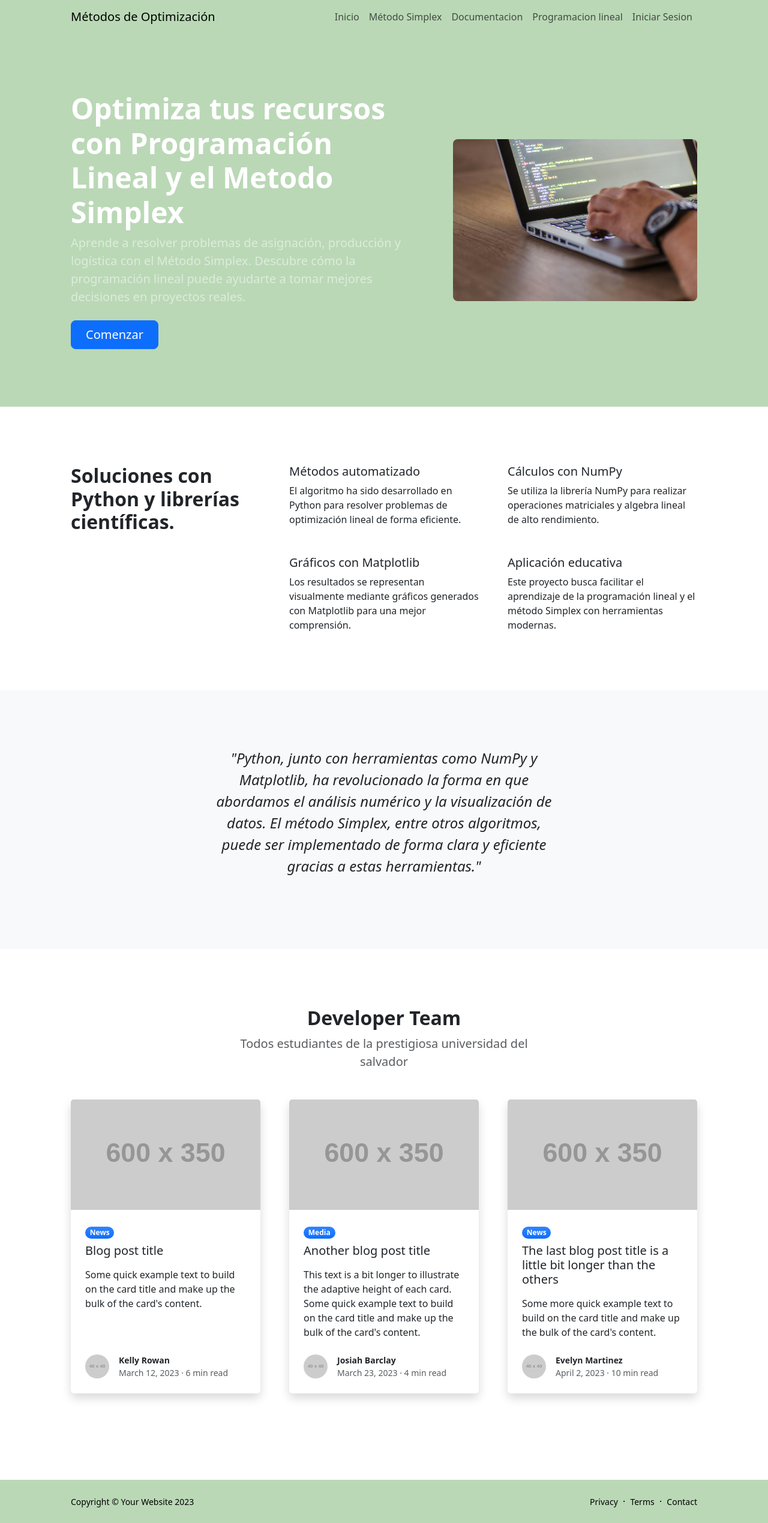
After one commit to m-lucy2405/SystemMOP_PL, a Django app: template lineal_solver_PL_MOP/lineal_solver/templates/home.html in a window 1280 px wide. The commit adds this page. Shown: the whole page at 60% size. Run offline with Django 5.2, Linux system fonts and the light colour scheme; the template is opened without the code that fills it, so the values that code supplies are empty; grey boxes labelled with a size stand in for pictures from a placeholder-image service; some libraries are stand-ins or nearby versions.

Commit message:
agregando el metodo simplex al navbar con redireccion
y agregando diseños

```diff
--- a/lineal_solver_PL_MOP/lineal_solver/lineal_solver/urls.py
+++ b/lineal_solver_PL_MOP/lineal_solver/lineal_solver/urls.py
@@ -6,5 +6,5 @@ urlpatterns = [
     path('admin/', admin.site.urls),
     path('simplex/', include('apps.metodo_simplex.urls')),
     path('grafico/', include('apps.metodo_grafico.urls')),
-    path('', views.index, name='index'),
+    path('', views.home, name='home'),
 ]
--- a/lineal_solver_PL_MOP/lineal_solver/lineal_solver/views.py
+++ b/lineal_solver_PL_MOP/lineal_solver/lineal_solver/views.py
@@ -1,4 +1,7 @@
 from django.shortcuts import render
+
+def home(request):
+    return render(request, 'home.html')
 
 def index(request):
     return render(request, 'index.html')
--- /dev/null
+++ b/lineal_solver_PL_MOP/lineal_solver/static/css/base.css
@@ -0,0 +1,28 @@
+@import url('variables.css');
+
+.navbar-custom {
+    background-color: var(--color-primario) !important;
+}
+
+.navbar-custom .navbar-link,
+.navbar-custom .navbar-brand {
+    color: var(--color-negro) !important;
+}
+
+.navbar-custom .navbar-brand:hover, .navbar-custom .nav-link:hover {
+    color: var(--color-blanco) !important;
+}
+
+.footer-custom {
+    background-color: var(--color-primario) !important;
+    color: var(--color-negro) !important;
+}
+
+.footer-custom a {
+    color: var(--color-negro) !important;
+    text-decoration: none;
+}
+
+.footer-custom a:hover {
+    color: var(--color-blanco) !important;
+}
--- /dev/null
+++ b/lineal_solver_PL_MOP/lineal_solver/static/css/home.css
@@ -0,0 +1,5 @@
+@import url('variables.css');
+
+.header-custom{
+    background-color: var(--color-primario) !important;
+}
--- /dev/null
+++ b/lineal_solver_PL_MOP/lineal_solver/static/css/variables.css
@@ -0,0 +1,29 @@
+/* :root {
+    --color-oscuro: #ADB2D4;
+    --color-primario: #C7D9DD;
+    --color-secundario: #D5E5D5;
+    --color-claro: #EEF1DA;
+    --color-blanco: #ffffff;
+    --color-negro: #000000;
+    --color-gris: #c0c0c0;
+} */
+
+/* :root {
+    --color-oscuro: #BDB395;
+    --color-primario: #D5C7A3;
+    --color-secundario: #F2E2B1;
+    --color-claro: #F6F0F0;
+    --color-blanco: #ffffff;
+    --color-negro: #000000;
+    --color-gris: #c0c0c0;
+} */
+
+:root {
+    --color-oscuro: #8D77AB;
+    --color-primario: #BAD8B6;
+    --color-secundario: #E1EACD;
+    --color-claro: #F9F6E6;
+    --color-blanco: #ffffff;
+    --color-negro: #000000;
+    --color-gris: #c0c0c0;
+}
--- a/lineal_solver_PL_MOP/lineal_solver/templates/base.html
+++ b/lineal_solver_PL_MOP/lineal_solver/templates/base.html
@@ -1,32 +1,70 @@
+{% load static %}
 <!DOCTYPE html>
 <html lang="es">
 <head>
     <meta charset="UTF-8">
     <meta name="viewport" content="width=device-width, initial-scale=1.0">
     <title>{% block title %}Sistema de Optimización{% endblock %}</title>
-    <link rel="stylesheet" href="{% static 'css/style.css' %}">
+    <link href="https://cdn.jsdelivr.net/npm/bootstrap-icons@1.5.0/font/bootstrap-icons.css" rel="stylesheet" />
+    <link href="https://cdn.jsdelivr.net/npm/bootstrap@5.3.6/dist/css/bootstrap.min.css" rel="stylesheet"
+        integrity="sha384-4Q6Gf2aSP4eDXB8Miphtr37CMZZQ5oXLH2yaXMJ2w8e2ZtHTl7GptT4jmndRuHDT" crossorigin="anonymous">
+    <link rel="stylesheet" href="{% static 'css/base.css' %}">
     {% block extra_head %}{% endblock %}
 </head>
-<body>
-    <header>
-        <h1>Bienvenido al Sistema de Optimización</h1>
-        <nav>
-            <ul>
-                <li><a href="{% url 'metodo_simplex:index' %}">Método Simplex</a></li>
-                <li><a href="{% url 'metodo_grafico:index' %}">Resolución Gráfica</a></li>
-            </ul>
+<body class="d-flex flex-column h-100">
+    <main class="flex-shrink-0">
+        <!-- Navigation-->
+        <nav class="navbar navbar-expand-lg navbar-custom">
+            <div class="container px-5">
+                <a class="navbar-brand" href="index.html">Métodos de Optimización</a>
+                <button class="navbar-toggler" type="button" data-bs-toggle="collapse"
+                    data-bs-target="#navbarSupportedContent" aria-controls="navbarSupportedContent"
+                    aria-expanded="false" aria-label="Toggle navigation"><span
+                        class="navbar-toggler-icon"></span></button>
+                <div class="collapse navbar-collapse" id="navbarSupportedContent">
+                    <ul class="navbar-nav ms-auto mb-2 mb-lg-0">
+                        <li class="nav-item"><a class="nav-link" href="{% url 'home' %}">Inicio</a></li>
+                        <li class="nav-item"><a class="nav-link" href="{% url 'metodo_simplex_index' %}">Método Simplex</a></li>
+                        <li class="nav-item"><a class="nav-link" href="pages/documentacion.html">Documentacion</a></li>
+                        <li class="nav-item"><a class="nav-link" href="contact.html">Programacion lineal</a></li>
+                        <li class="nav-item"><a class="nav-link" href="index.html">Iniciar Sesion</a></li>
+                    </ul>
+                </div>
+            </div>
         </nav>
-    </header>
-
-    <main>
-        {% block content %}{% endblock %}
+        <header>
+            {% block header_content %}
+            {% endblock %}
+        </header>
+        <section>
+            {% block section_content %}
+            {% endblock %}
+        </section>
     </main>
 
-    <footer>
-        <p>&copy; 2023 Sistema de Optimización. Todos los derechos reservados.</p>
+    <!-- Footer -->
+    <footer class="footer-custom py-4 mt-auto">
+        <div class="container px-5">
+            <div class="row align-items-center justify-content-between flex-column flex-sm-row">
+                <div class="col-auto">
+                    <div class="small m-0 ">Copyright &copy; Your Website 2023</div>
+                </div>
+                <div class="col-auto">
+                    <a class="small" href="#!">Privacy</a>
+                    <span class=" mx-1">&middot;</span>
+                    <a class="small" href="#!">Terms</a>
+                    <span class=" mx-1">&middot;</span>
+                    <a class="small" href="#!">Contact</a>
+                </div>
+            </div>
+        </div>
     </footer>
 
     <script src="{% static 'js/script.js' %}"></script>
+    <!-- Bootstrap core JS-->
+    <script src="https://cdn.jsdelivr.net/npm/bootstrap@5.2.3/dist/js/bootstrap.bundle.min.js"></script>
+    <!-- Core theme JS-->
+    <script src="js/scripts.js"></script>
     {% block extra_scripts %}{% endblock %}
 </body>
 </html>
--- /dev/null
+++ b/lineal_solver_PL_MOP/lineal_solver/templates/home.html
@@ -0,0 +1,179 @@
+{% extends "base.html" %}
+
+{% load static %}
+
+{% block title %} Inicio {% endblock %}
+
+{% block extra_head %}
+<link rel="stylesheet" href="{% static 'css/home.css' %}">
+{% endblock %}
+
+{% block header_content %}
+<!-- Header-->
+<header class="header-custom py-5">
+    <div class="container px-5">
+        <div class="row gx-5 align-items-center justify-content-center">
+            <div class="col-lg-8 col-xl-7 col-xxl-6">
+                <div class="my-5 text-center text-xl-start">
+                    <h1 class="display-5 fw-bolder text-white mb-2">Optimiza tus recursos con Programación
+                        Lineal y el Metodo Simplex</h1>
+                    <p class="lead fw-normal text-white-50 mb-4"> Aprende a resolver problemas de asignación,
+                        producción y logística con el Método Simplex.
+                        Descubre cómo la programación lineal puede ayudarte a tomar mejores decisiones en
+                        proyectos reales.</p>
+                    <div class="d-grid gap-3 d-sm-flex justify-content-sm-center justify-content-xl-start">
+                        <a class="btn btn-primary btn-lg px-4 me-sm-3" href="#features">Comenzar</a>
+                    </div>
+                </div>
+            </div>
+            <div class="col-xl-5 col-xxl-6 d-none d-xl-block text-center"><img class="img-fluid rounded-3 my-5"
+                    src="{% static 'img/imagen1.webp' %}" alt="..." /></div>
+        </div>
+    </div>
+</header>
+{% endblock %}
+
+{% block section_content %}
+<!-- Features section-->
+<section class="py-5" id="features">
+    <div class="container px-5 my-5">
+        <div class="row gx-5">
+            <div class="col-lg-4 mb-5 mb-lg-0">
+                <h2 class="fw-bolder mb-0">Soluciones con Python y librerías científicas.</h2>
+            </div>
+            <div class="col-lg-8">
+                <div class="row gx-5 row-cols-1 row-cols-md-2">
+                    <div class="col mb-5 h-100">
+                        <h2 class="h5">Métodos automatizado</h2>
+                        <p class="mb-0">El algoritmo ha sido desarrollado en Python para resolver problemas de
+                            optimización lineal de forma eficiente.</p>
+                    </div>
+                    <div class="col mb-5 h-100">
+                        <h2 class="h5">Cálculos con NumPy</h2>
+                        <p class="mb-0">Se utiliza la librería NumPy para realizar operaciones matriciales y
+                            algebra lineal de alto rendimiento.</p>
+                    </div>
+                    <div class="col mb-5 mb-md-0 h-100">
+                        <h2 class="h5">Gráficos con Matplotlib</h2>
+                        <p class="mb-0">Los resultados se representan visualmente mediante gráficos generados
+                            con Matplotlib para una mejor comprensión.</p>
+                    </div>
+                    <div class="col h-100">
+                        <h2 class="h5">Aplicación educativa</h2>
+                        <p class="mb-0">Este proyecto busca facilitar el aprendizaje de la programación lineal y
+                            el método Simplex con herramientas modernas.</p>
+                    </div>
+                </div>
+            </div>
+        </div>
+    </div>
+</section>
+<!-- Testimonial section-->
+<div class="py-5 bg-light">
+    <div class="container px-5 my-5">
+        <div class="row gx-5 justify-content-center">
+            <div class="col-lg-10 col-xl-7">
+                <div class="text-center">
+                    <div class="fs-4 mb-4 fst-italic">"Python, junto con herramientas como NumPy y Matplotlib,
+                        ha revolucionado la forma en que abordamos el análisis numérico y la visualización de
+                        datos. El método Simplex, entre otros algoritmos, puede ser implementado de forma clara
+                        y eficiente gracias a estas herramientas."</div>
+                </div>
+            </div>
+        </div>
+    </div>
+</div>
+<!-- Blog preview section-->
+<section class="py-5">
+    <div class="container px-5 my-5">
+        <div class="row gx-5 justify-content-center">
+            <div class="col-lg-8 col-xl-6">
+                <div class="text-center">
+                    <h2 class="fw-bolder">Developer Team</h2>
+                    <p class="lead fw-normal text-muted mb-5">Todos estudiantes de la prestigiosa universidad
+                        del salvador</p>
+                </div>
+            </div>
+        </div>
+        <div class="row gx-5">
+            <div class="col-lg-4 mb-5">
+                <div class="card h-100 shadow border-0">
+                    <img class="card-img-top" src="https://dummyimage.com/600x350/ced4da/6c757d" alt="..." />
+                    <div class="card-body p-4">
+                        <div class="badge bg-primary bg-gradient rounded-pill mb-2">News</div>
+                        <a class="text-decoration-none link-dark stretched-link" href="#!">
+                            <h5 class="card-title mb-3">Blog post title</h5>
+                        </a>
+                        <p class="card-text mb-0">Some quick example text to build on the card title and make up
+                            the bulk of the card's content.</p>
+                    </div>
+                    <div class="card-footer p-4 pt-0 bg-transparent border-top-0">
+                        <div class="d-flex align-items-end justify-content-between">
+                            <div class="d-flex align-items-center">
+                                <img class="rounded-circle me-3" src="https://dummyimage.com/40x40/ced4da/6c757d"
+                                    alt="..." />
+                                <div class="small">
+                                    <div class="fw-bold">Kelly Rowan</div>
+                                    <div class="text-muted">March 12, 2023 &middot; 6 min read</div>
+                                </div>
+                            </div>
+                        </div>
+                    </div>
+                </div>
+            </div>
+            <div class="col-lg-4 mb-5">
+                <div class="card h-100 shadow border-0">
+                    <img class="card-img-top" src="https://dummyimage.com/600x350/adb5bd/495057" alt="..." />
+                    <div class="card-body p-4">
+                        <div class="badge bg-primary bg-gradient rounded-pill mb-2">Media</div>
+                        <a class="text-decoration-none link-dark stretched-link" href="#!">
+                            <h5 class="card-title mb-3">Another blog post title</h5>
+                        </a>
+                        <p class="card-text mb-0">This text is a bit longer to illustrate the adaptive height of
+                            each card. Some quick example text to build on the card title and make up the bulk
+                            of the card's content.</p>
+                    </div>
+                    <div class="card-footer p-4 pt-0 bg-transparent border-top-0">
+                        <div class="d-flex align-items-end justify-content-between">
+                            <div class="d-flex align-items-center">
+                                <img class="rounded-circle me-3" src="https://dummyimage.com/40x40/ced4da/6c757d"
+                                    alt="..." />
+                                <div class="small">
+                                    <div class="fw-bold">Josiah Barclay</div>
+                                    <div class="text-muted">March 23, 2023 &middot; 4 min read</div>
+                                </div>
+                            </div>
+                        </div>
+                    </div>
+                </div>
+            </div>
+            <div class="col-lg-4 mb-5">
+                <div class="card h-100 shadow border-0">
+                    <img class="card-img-top" src="https://dummyimage.com/600x350/6c757d/343a40" alt="..." />
+                    <div class="card-body p-4">
+                        <div class="badge bg-primary bg-gradient rounded-pill mb-2">News</div>
+                        <a class="text-decoration-none link-dark stretched-link" href="#!">
+                            <h5 class="card-title mb-3">The last blog post title is a little bit longer than the
+                                others</h5>
+                        </a>
+                        <p class="card-text mb-0">Some more quick example text to build on the card title and
+                            make up the bulk of the card's content.</p>
+                    </div>
+                    <div class="card-footer p-4 pt-0 bg-transparent border-top-0">
+                        <div class="d-flex align-items-end justify-content-between">
+                            <div class="d-flex align-items-center">
+                                <img class="rounded-circle me-3" src="https://dummyimage.com/40x40/ced4da/6c757d"
+                                    alt="..." />
+                                <div class="small">
+                                    <div class="fw-bold">Evelyn Martinez</div>
+                                    <div class="text-muted">April 2, 2023 &middot; 10 min read</div>
+                                </div>
+                            </div>
+                        </div>
+                    </div>
+                </div>
+            </div>
+        </div>
+    </div>
+</section>
+{% endblock %}
```
Also changed, not shown: lineal_solver_PL_MOP/lineal_solver/apps/metodo_simplex/templates/simplex_form.html (+36 -75 lines), lineal_solver_PL_MOP/lineal_solver/static/css/simplex.css (added, +74 -0 lines), lineal_solver_PL_MOP/lineal_solver/static/js/simplex.js (added, +45 -0 lines).
